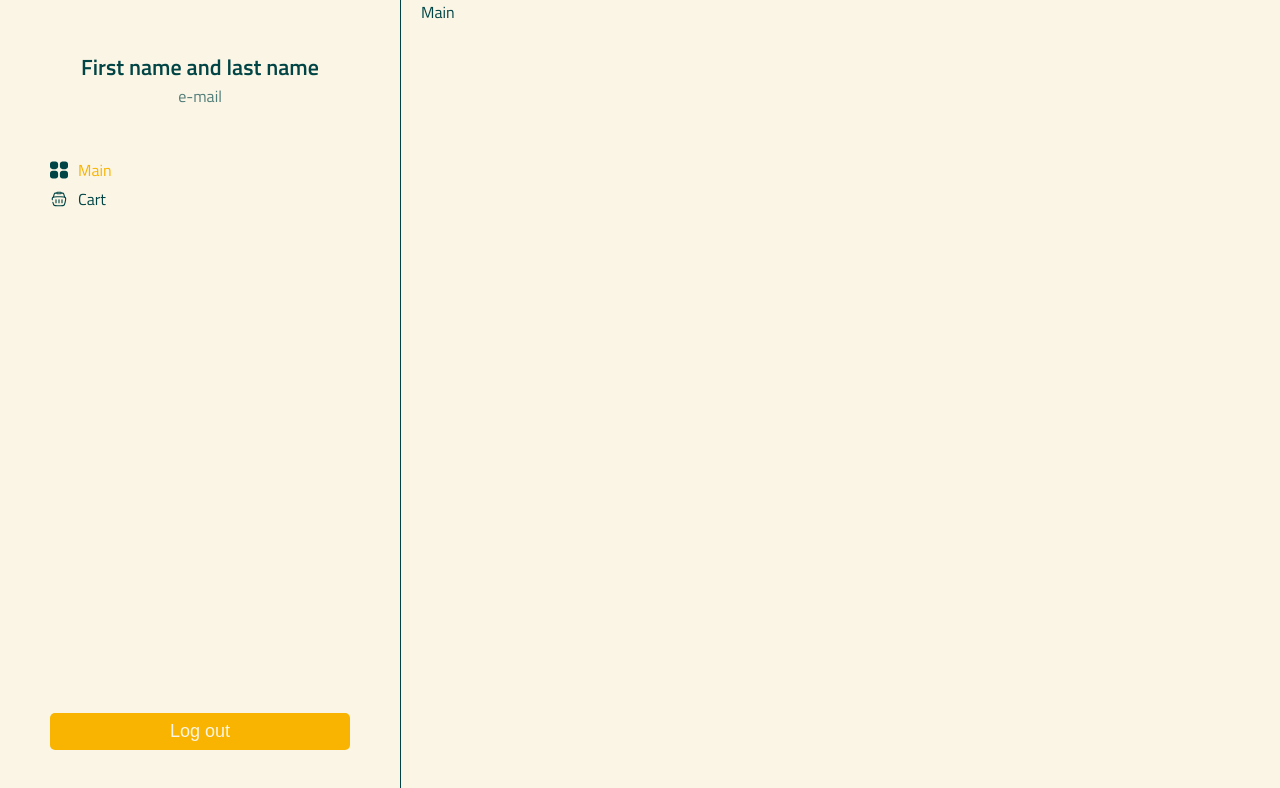
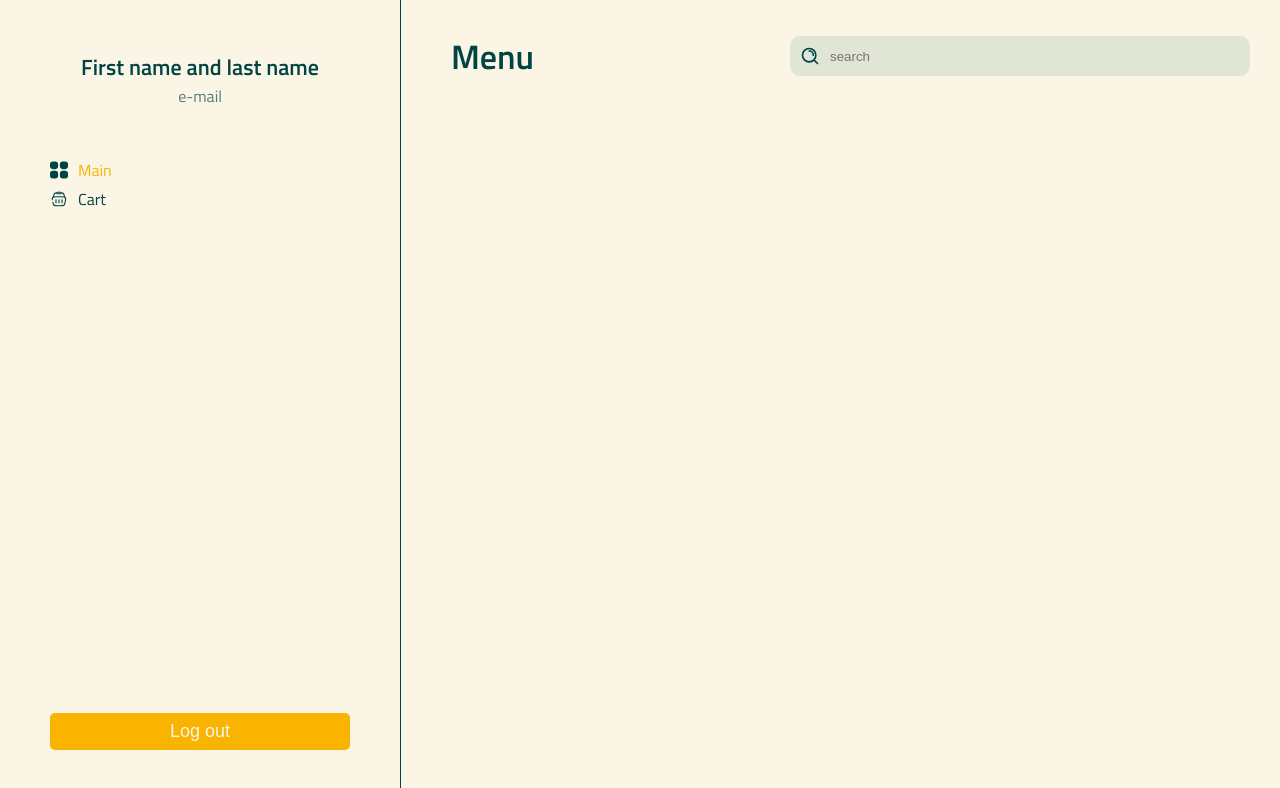
Before and after one commit to tayahanchar/food-app-ts, a React (Vite) app: page / in a window 1280 px wide. Shown: the top 788 px of the page. Built offline with nearby package versions, Linux system fonts and the light colour scheme.

Commit message:
feat: add title component and search input on the main page

```diff
--- a/src/App.css
+++ /dev/null
@@ -1,5 +0,0 @@
-#root {
-  max-width: 1280px;
-  margin: 0 auto;
-  text-align: center;
-}
--- /dev/null
+++ b/src/components/Title/Title.tsx
@@ -0,0 +1,11 @@
+import type { FC, HTMLAttributes } from "react";
+
+interface TitleProps extends HTMLAttributes<HTMLTitleElement> {
+  className: string;
+}
+
+const Title: FC<TitleProps> = ({ children, className }) => {
+  return <h2 className={className}>{children}</h2>;
+};
+
+export default Title;
--- /dev/null
+++ b/src/pages/Main/Main.module.css
@@ -0,0 +1,37 @@
+.main {
+  width: 100%;
+  padding: 30px;
+}
+
+.header {
+  display: flex;
+  justify-content: space-between;
+  align-items: center;
+  gap: 50px;
+}
+
+.title {
+  font-size: 34px;
+  font-weight: 600;
+}
+
+.input-wrapper {
+  position: relative;
+}
+
+.input {
+  width: 380px;
+  height: 20px;
+  padding: 10px 40px;
+  border: none;
+  background-color: #2c786d20;
+  border-radius: 10px;
+}
+
+.search-icon {
+  position: absolute;
+  left: 10px;
+  top: 10px;
+  width: 20px;
+  height: 20px;
+}
--- a/src/pages/Main/Main.tsx
+++ b/src/pages/Main/Main.tsx
@@ -1,5 +1,27 @@
+import Title from "../../components/Title/Title";
+import styles from "./Main.module.css";
+
 const Main = () => {
-  return <div>Main</div>;
+  return (
+    <div className={styles.main}>
+      <div className={styles.header}>
+        <Title className={styles.title}>Menu</Title>
+        <div className={styles["input-wrapper"]}>
+          <img
+            className={styles["search-icon"]}
+            src="./search.svg"
+            alt="search"
+          />
+          <input
+            name="search"
+            type="string"
+            className={styles.input}
+            placeholder="search"
+          />
+        </div>
+      </div>
+    </div>
+  );
 };
 
 export default Main;
```
Also changed, not shown: src/App.tsx (deleted, +0 -7 lines), public/search.svg (added), src/components/Title/Title.module.css (added).
